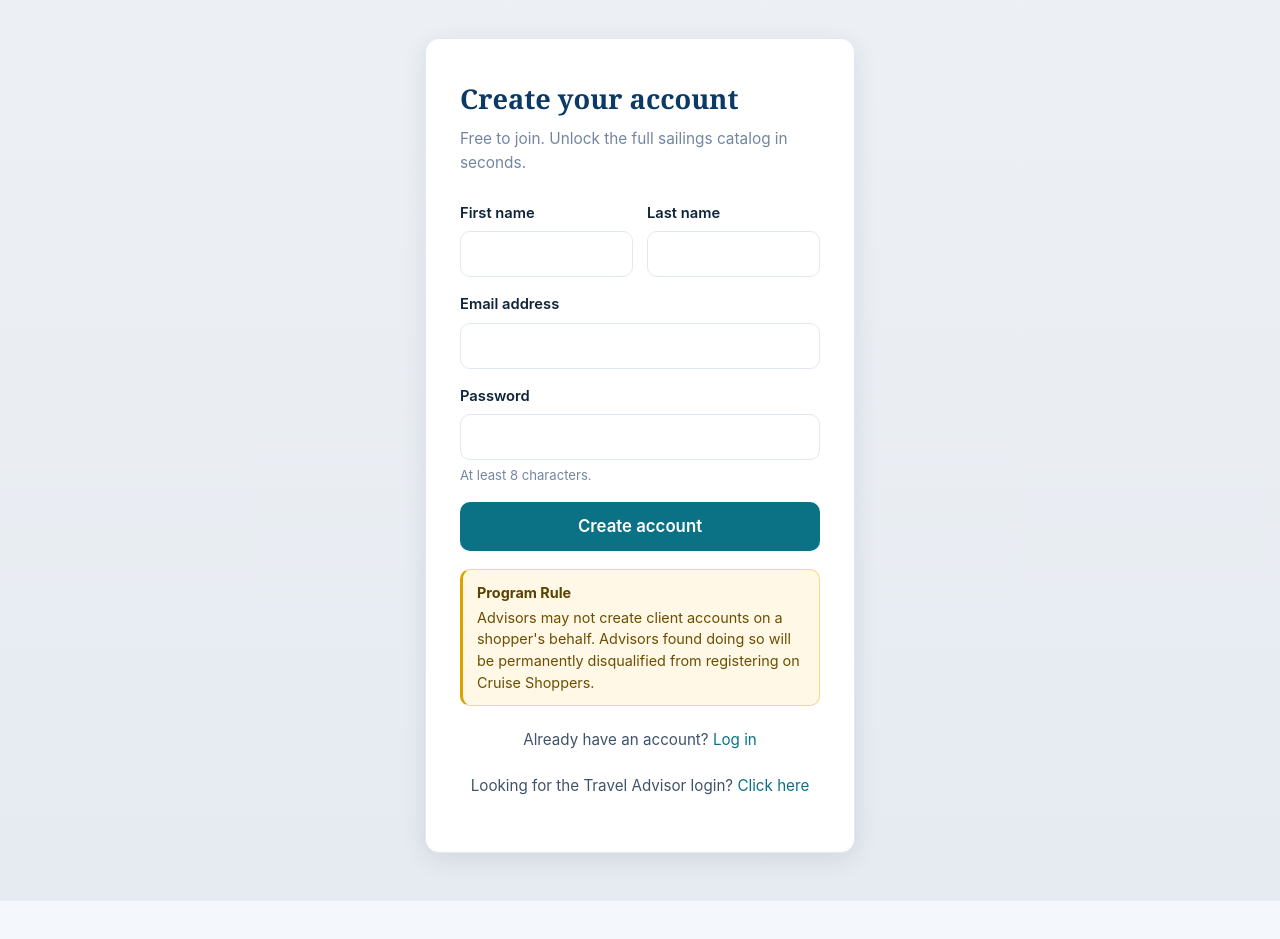
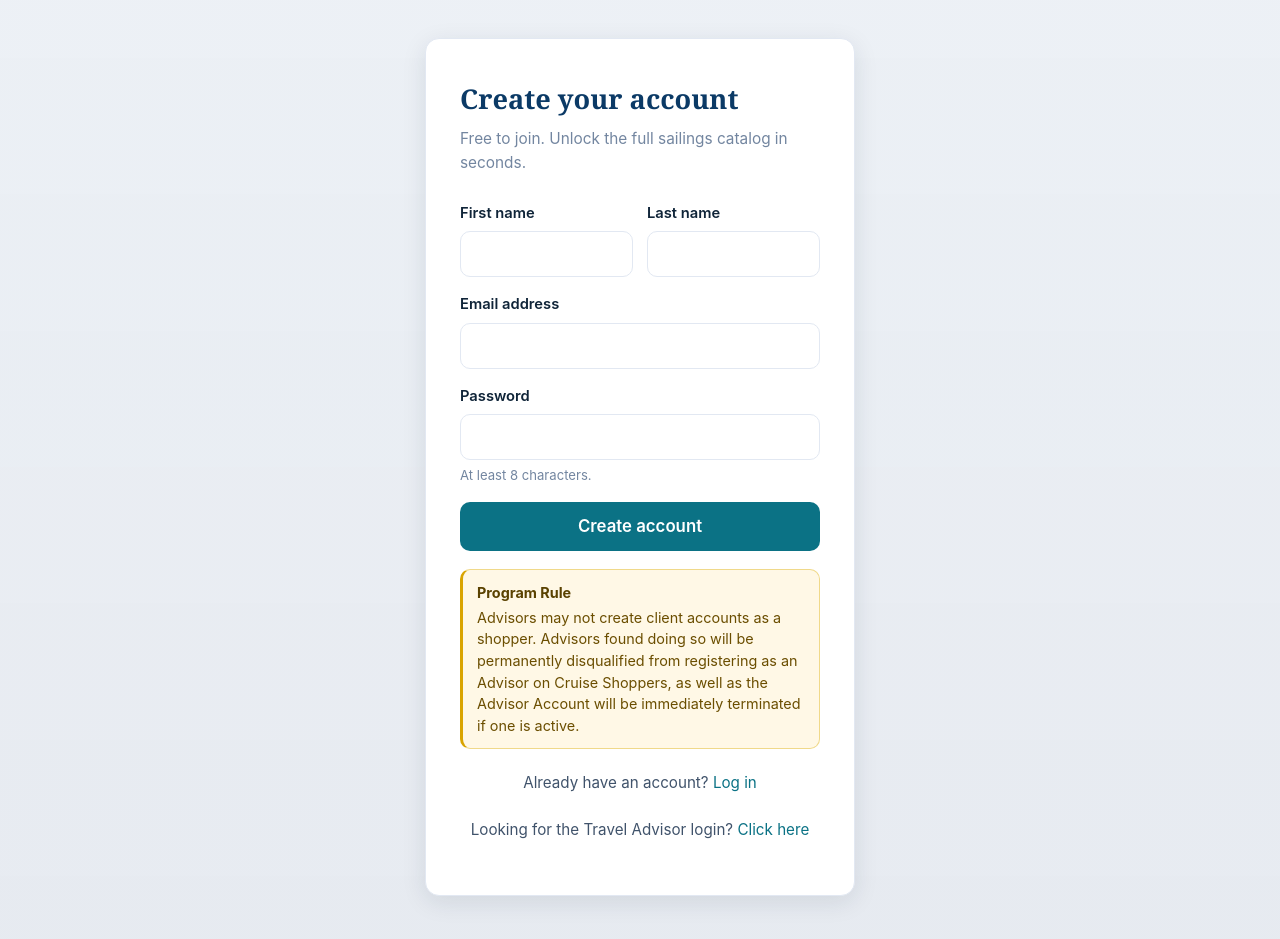
Before and after one commit to ccola4me2/cruiseshoppers, a website: page public/signup.html in a window 1280 px wide. Shown: the part 115-1054 px from the top of the page. Before the commit the page ends 1016 px from the top, so only its background shows below. Drawn offline with Linux system fonts and the light colour scheme; no server answers.

Commit message:
Update Program Rule wording on client sign-up (adds active-account termination)

```diff
--- a/public/signup.html
+++ b/public/signup.html
@@ -47,7 +47,7 @@
       </form>
       <div class="program-rule">
         <strong>Program Rule</strong>
-        Advisors may not create client accounts on a shopper's behalf. Advisors found doing so will be permanently disqualified from registering on Cruise Shoppers.
+        Advisors may not create client accounts as a shopper. Advisors found doing so will be permanently disqualified from registering as an Advisor on Cruise Shoppers, as well as the Advisor Account will be immediately terminated if one is active.
       </div>
       <p class="auth-alt">Already have an account? <a href="/login">Log in</a></p>
       <p class="auth-alt">Looking for the Travel Advisor login? <a href="/advisor/login">Click here</a></p>
```
